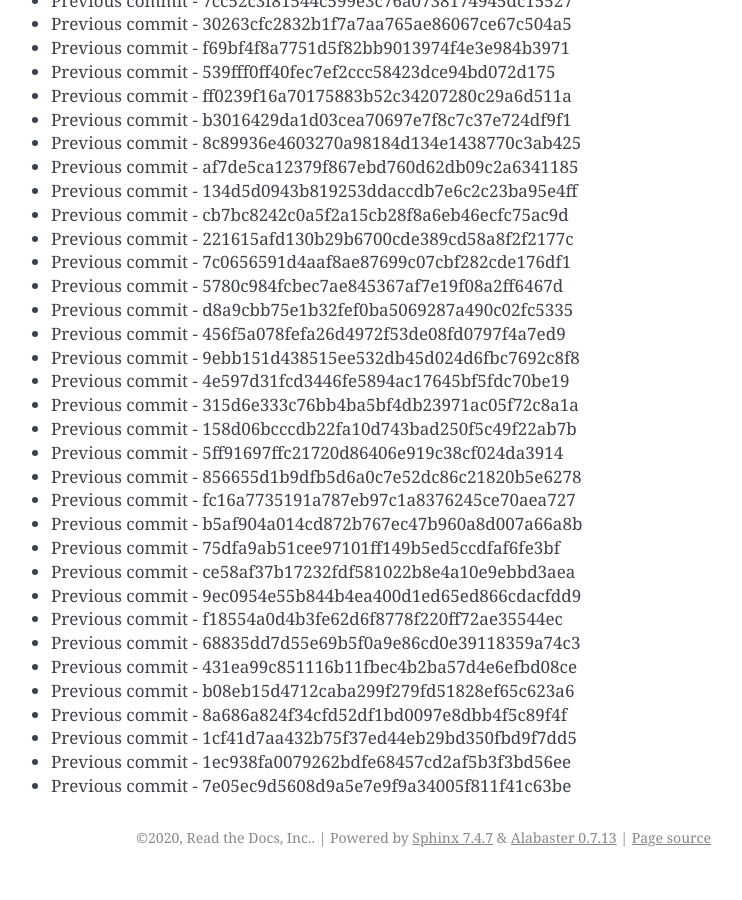
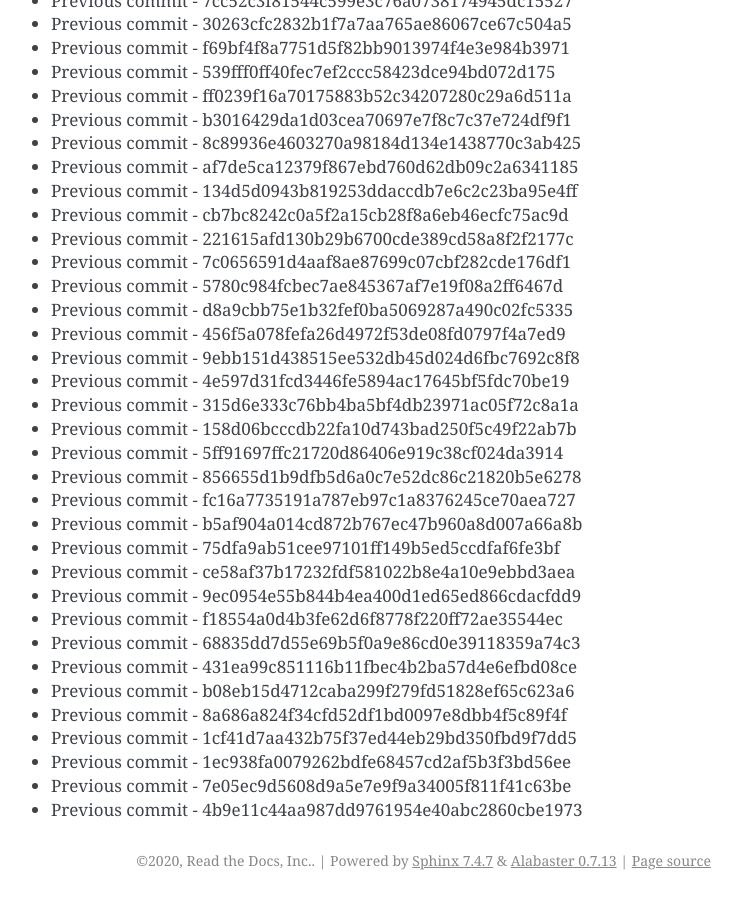
Before and after one commit to readthedocs/rtd-git-stresstest, a Sphinx documentation site: the page built from docs/updates.rst, in a window 1280 px wide and 900 px high, scrolled down 30639 px. Shown: the whole window, without its empty margins (399-1141 px from the left). Built offline with Sphinx 7.4.7, drawn with Linux system fonts in a browser that asks for light colours; before the commit the page ends 31516 px from its top, so only the background shows below that.

Commit message:
Generating commit from previous: 4b9e11c44aa987dd9761954e40abc2860cbe1973

```diff
--- a/docs/updates.rst
+++ b/docs/updates.rst
@@ -1319,3 +1319,4 @@ It can be tested for any performance characteristics.
 * Previous commit - 1cf41d7aa432b75f37ed44eb29bd350fbd9f7dd5
 * Previous commit - 1ec938fa0079262bdfe68457cd2af5b3f3bd56ee
 * Previous commit - 7e05ec9d5608d9a5e7e9f9a34005f811f41c63be
+* Previous commit - 4b9e11c44aa987dd9761954e40abc2860cbe1973
```
